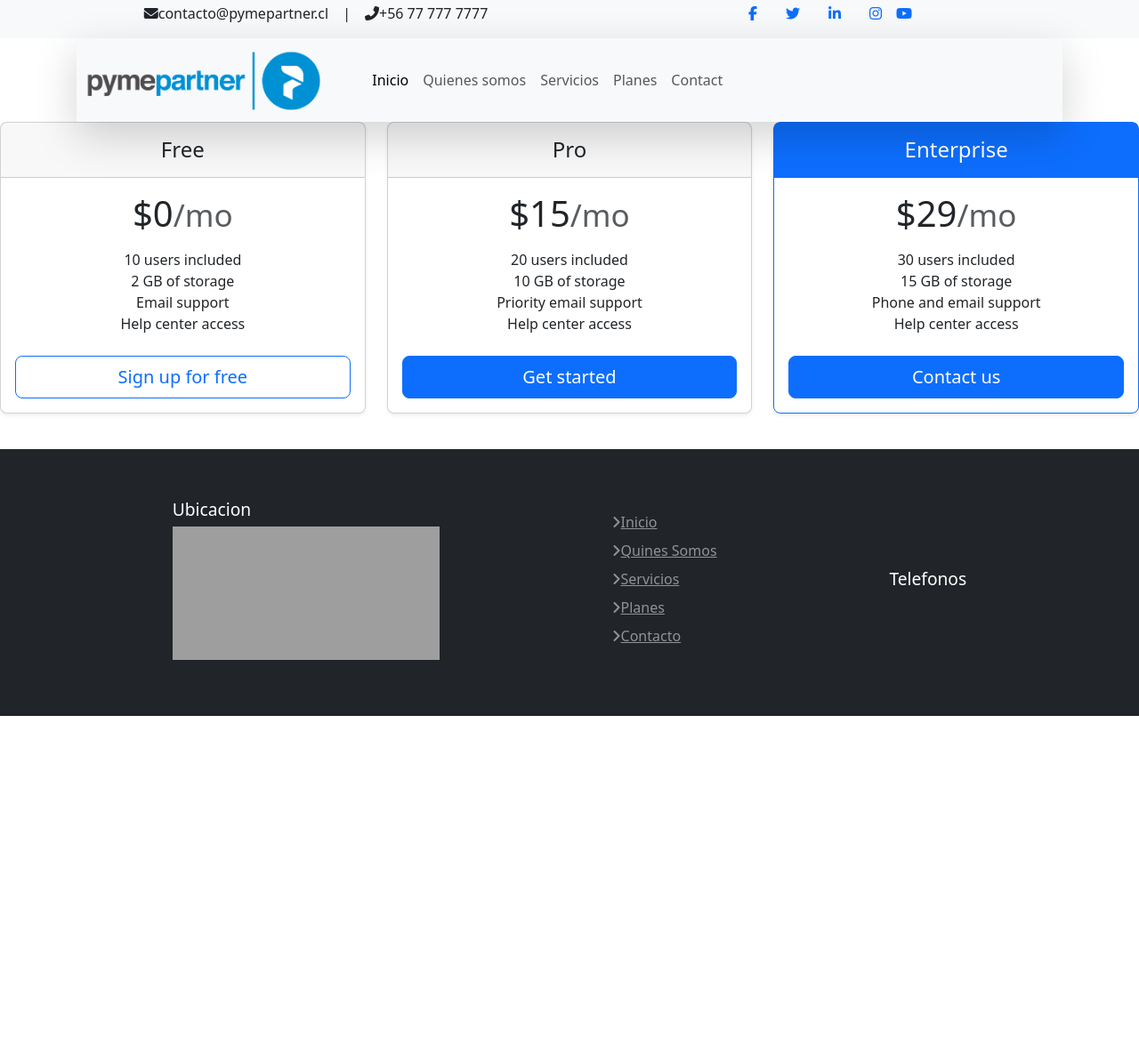
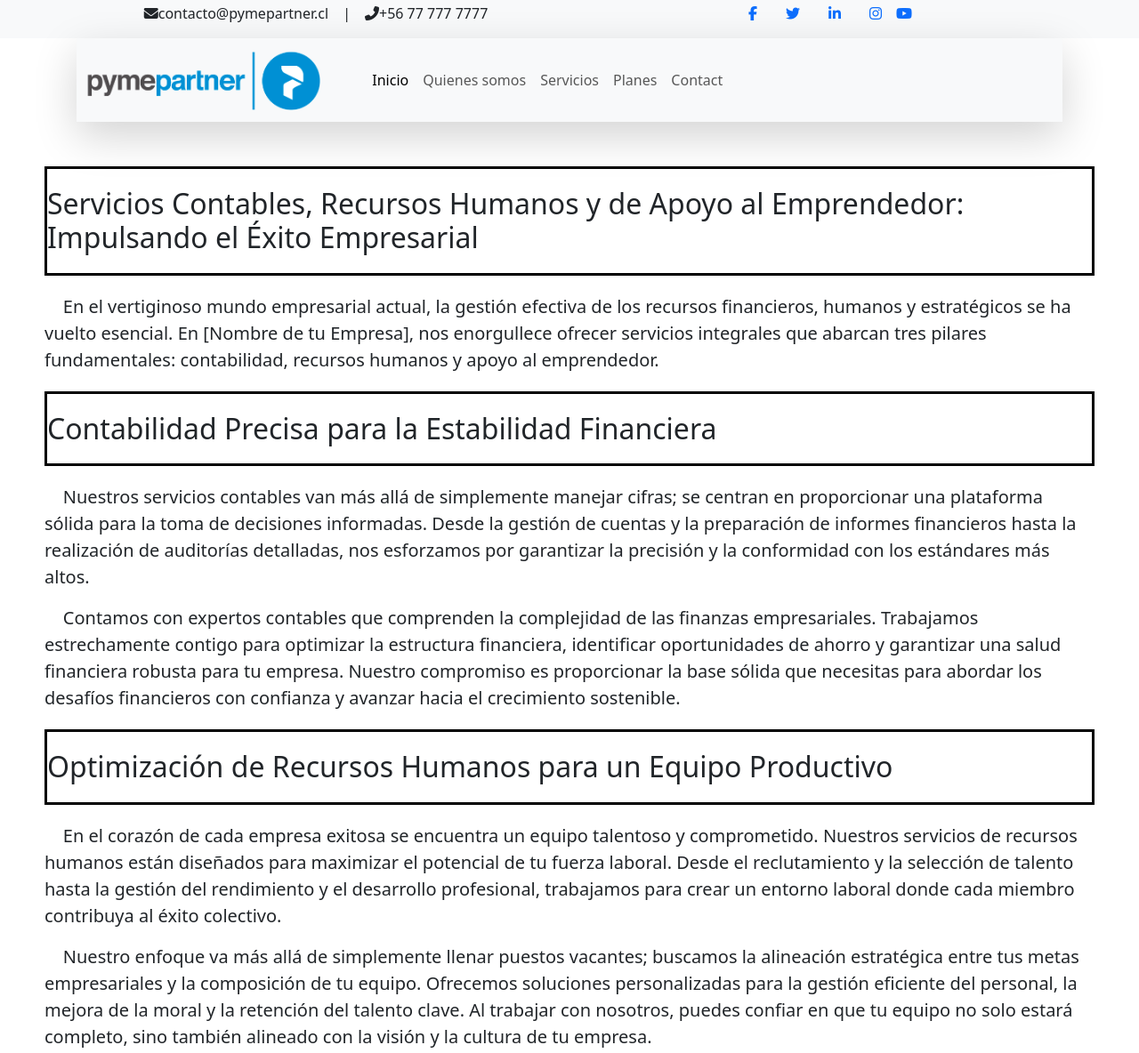
Before and after one commit to luisgillesc/PymePartner-CoderHouse, a plain HTML site: page pages/planes.html in a window 1280 px wide. Shown: the part 13-1197 px from the top of the page at 89% size. Before the commit the page ends 818 px from the top, so only its background shows below. Drawn offline with nearby package versions, Linux system fonts and the light colour scheme; grey boxes are pictures that could not be loaded.

Commit message:
Correccion Planes

```diff
--- a/css/style.css
+++ b/css/style.css
@@ -160,7 +160,21 @@ body div header nav img{
     padding: 20px 10px 20px 10px;
     width: auto;
 }
+.Main-Planes{
+    margin: 50px;
+}
+.Planes-section{
+    margin: 50px;
+}
+.Planes-section article h2{
+    border: 3px solid black;
+    margin: 20px 0px 20px 0px;
+    padding: 20px 0px 20px 0px;
 
+}
+.Planes-section article{
+    font-size: 20px;
+}
 /*!--MAIN END--*/
 /*!--FOOTER Start--*/
 .footer{
--- a/pages/planes.html
+++ b/pages/planes.html
@@ -74,15 +74,64 @@
             <!-- Navbar End -->
         </header>
         <main>
-            <div class="row row-cols-1 row-cols-md-3 mb-3 text-center">
+            <section class="Planes-section">
+                <article>
+                    <h2>Servicios Contables, Recursos Humanos y de Apoyo al Emprendedor: Impulsando el Éxito Empresarial</h2>
+                    <p>
+                        &nbsp;&nbsp;&nbsp;&nbsp;En el vertiginoso mundo empresarial actual, la gestión efectiva de los recursos financieros, humanos y estratégicos se ha vuelto esencial. En [Nombre de tu Empresa], nos enorgullece ofrecer servicios integrales que abarcan tres pilares fundamentales: contabilidad, recursos humanos y apoyo al emprendedor.
+                    </p>
+                </article>
+                <article>
+                    <h2>Contabilidad Precisa para la Estabilidad Financiera</h2>
+                    <p>
+                        &nbsp;&nbsp;&nbsp;&nbsp;Nuestros servicios contables van más allá de simplemente manejar cifras; se centran en proporcionar una plataforma sólida para la toma de decisiones informadas. Desde la gestión de cuentas y la preparación de informes financieros hasta la realización de auditorías detalladas, nos esforzamos por garantizar la precisión y la conformidad con los estándares más altos.
+                    </p>
+                    <p>
+                        &nbsp;&nbsp;&nbsp;&nbsp;Contamos con expertos contables que comprenden la complejidad de las finanzas empresariales. Trabajamos estrechamente contigo para optimizar la estructura financiera, identificar oportunidades de ahorro y garantizar una salud financiera robusta para tu empresa. Nuestro compromiso es proporcionar la base sólida que necesitas para abordar los desafíos financieros con confianza y avanzar hacia el crecimiento sostenible.
+                    </p>
+                </article>
+                <article>
+                    <h2>Optimización de Recursos Humanos para un Equipo Productivo</h2>
+                    <p>
+                        &nbsp;&nbsp;&nbsp;&nbsp;En el corazón de cada empresa exitosa se encuentra un equipo talentoso y comprometido. Nuestros servicios de recursos humanos están diseñados para maximizar el potencial de tu fuerza laboral. Desde el reclutamiento y la selección de talento hasta la gestión del rendimiento y el desarrollo profesional, trabajamos para crear un entorno laboral donde cada miembro contribuya al éxito colectivo.
+                    </p>
+                    <p>
+                        &nbsp;&nbsp;&nbsp;&nbsp;Nuestro enfoque va más allá de simplemente llenar puestos vacantes; buscamos la alineación estratégica entre tus metas empresariales y la composición de tu equipo. Ofrecemos soluciones personalizadas para la gestión eficiente del personal, la mejora de la moral y la retención del talento clave. Al trabajar con nosotros, puedes confiar en que tu equipo no solo estará completo, sino también alineado con la visión y la cultura de tu empresa.
+                    </p>
+                </article>
+                <article>
+                    <h2>Asesoramiento Estratégico para Emprendedores</h2>
+                    <p>
+                        &nbsp;&nbsp;&nbsp;&nbsp;El viaje del emprendedor es emocionante, pero también está lleno de desafíos únicos. En [Nombre de tu Empresa], comprendemos las necesidades específicas de los emprendedores y ofrecemos servicios de apoyo diseñados para catalizar el crecimiento empresarial desde el principio. Nos convertimos en tu aliado estratégico, guiándote a través de las complejidades del desarrollo empresarial.
+                    </p>
+                    <p>
+                        &nbsp;&nbsp;&nbsp;&nbsp;Nuestros servicios de apoyo al emprendedor incluyen asesoramiento en planificación estratégica, estructuración empresarial, análisis de mercado y gestión financiera. Trabajamos contigo para transformar tus ideas en planes tangibles, brindándote la orientación y los recursos necesarios para superar los obstáculos iniciales y establecer bases sólidas para el éxito continuo.
+                    </p>
+                </article>
+                <article>
+                    <h2>Sinergia Empresarial: La Ventaja de Elegirnos</h2>
+                    <p>
+                        &nbsp;&nbsp;&nbsp;&nbsp;Lo que nos distingue en [Nombre de tu Empresa] es nuestra capacidad para integrar de manera sinérgica estos tres pilares críticos: contabilidad, recursos humanos y apoyo al emprendedor. Al elegirnos, no solo obtienes servicios independientes excepcionales, sino también la ventaja de un enfoque holístico que potencia cada aspecto de tu empresa.
+                    </p>
+                    <p>
+                        &nbsp;&nbsp;&nbsp;&nbsp;Trabajamos en colaboración para garantizar que tu empresa esté respaldada por una base financiera sólida, un equipo comprometido y estrategias empresariales bien articuladas. Nuestra visión va más allá de simplemente proporcionar servicios; aspiramos a ser tu socio estratégico en cada etapa de tu viaje empresarial.
+                    </p>
+                </article>
+                <article>
+                    <p>
+                        &nbsp;&nbsp;&nbsp;&nbsp;En [Nombre de tu Empresa], estamos comprometidos con tu éxito. Ya sea que estés establecido en el mercado o estés dando tus primeros pasos como emprendedor, te ofrecemos la experiencia y el apoyo necesarios para prosperar en un entorno empresarial dinámico y desafiante. Contáctanos y descubre cómo podemos impulsar tu éxito empresarial hoy y en el futuro.
+                    </p>
+                </article>
+            </section>
+            <div class="row row-cols-1 row-cols-md-3 mb-3 text-center Main-Planes">
                 <div class="col">
                     <div class="card mb-4 rounded-3 shadow-sm">
                         <div class="card-header py-3">
-                            <h4 class="my-0 fw-normal">Free</h4>
+                            <h4 class="my-0 fw-normal">Plan Emprende</h4>
                         </div>
                         <div class="card-body">
-                            <h1 class="card-title pricing-card-title">$0<small
-                                    class="text-body-secondary fw-light">/mo</small></h1>
+                            <h1 class="card-title pricing-card-title">1 UF<small
+                                    class="text-body-secondary fw-light">/MES</small></h1>
                             <ul class="list-unstyled mt-3 mb-4">
                                 <li>10 users included</li>
                                 <li>2 GB of storage</li>
```
